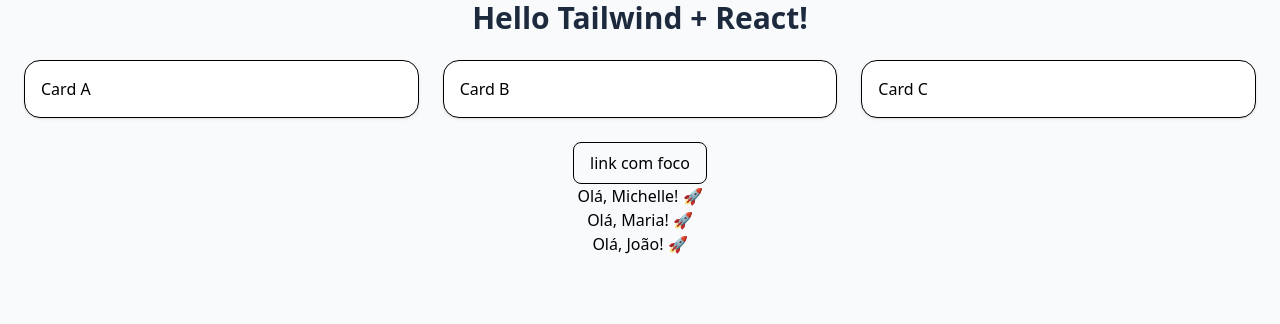
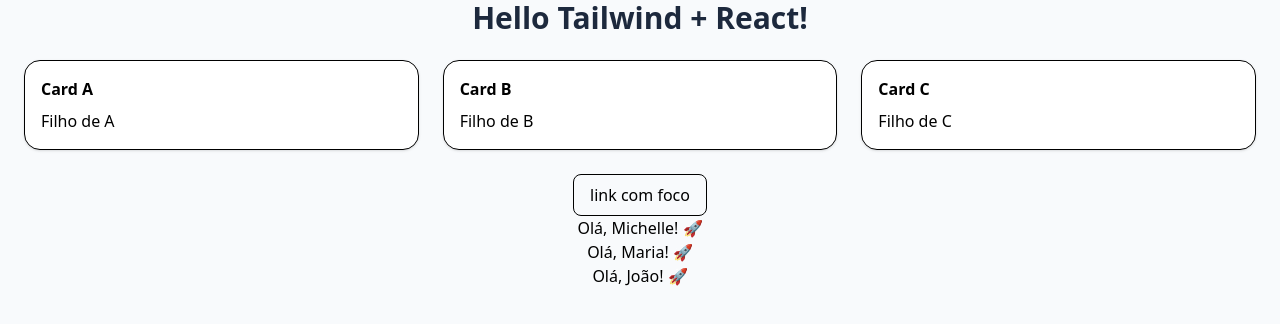
Before and after one commit to dressmarktplace/aulas-react, a React (Vite) app: page / in a window 1280 px wide. Shown: the top 324 px of the page. Built offline with nearby package versions, Linux system fonts and the light colour scheme.

Commit message:
Implementado componente props e children

```diff
--- a/src/App.jsx
+++ b/src/App.jsx
@@ -1,3 +1,4 @@
+import { Card } from "./components/Card";
 import { Hello } from "./components/Hello";
 
 const App = () => {
@@ -8,24 +9,25 @@ const App = () => {
       </h1>
 
       <div className="container mx-auto p-6 grid gap-6 sm:grid-cols-2 lg:grid-cols-3">
-        <div className="rounded-2xl border p-4 bg-white shadow-sm">
-          Card A
-        </div>
-        <div className="rounded-2xl border p-4 bg-white shadow-sm">
-          Card B
-        </div>
-        <div className="rounded-2xl border p-4 bg-white shadow-sm">
-          Card C
-        </div>
+        <Card title="Card A">
+          <p>Filho de A</p>
+        </Card>
+        <Card title="Card B">
+          <p>Filho de B</p>
+        </Card>
+        <Card title="Card C">
+          <p>Filho de C</p>
+        </Card>
+
       </div>
 
       <a className="inline-block px-4 py-2 rounded-lg border houver:bg-slate-300 transition-all focus:ring-2 focus:ring-blue-500">
         link com foco
-        </a>
+      </a>
 
-        <Hello name="Michelle" />
-        <Hello name="Maria" />
-        <Hello name="João" />
+      <Hello name="Michelle" />
+      <Hello name="Maria" />
+      <Hello name="João" />
     </main>
   );
 }
--- /dev/null
+++ b/src/components/Card/index.jsx
@@ -0,0 +1,9 @@
+export const Card = ({ title, children}) => {
+    return (
+        <div className="rounded-2xl border p-4 bg-white shadow-sm">
+            <h3 className="font-semibold mb-2">{title}</h3>
+
+            {children}
+        </div>
+    )
+}
```
